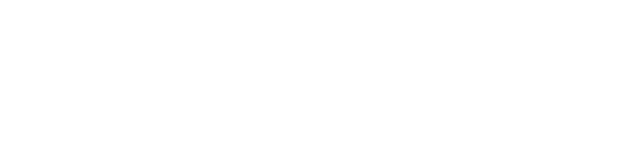
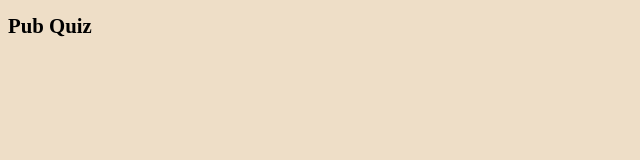
Before and after one commit to julianbohm/Pub-Quiz, a plain HTML site: page index.html in a window 1280 px wide. Shown: the whole page, without its empty margins (0-640 px from the left). Drawn offline with Linux system fonts and the light colour scheme.

Commit message:
create game page with basic structure and div with buttons

```diff
--- a/assets/css/style.css
+++ b/assets/css/style.css
@@ -0,0 +1,4 @@
+:root {
+    background-color: rgb(238, 222, 199);
+    font-size: 65%;
+}
--- a/index.html
+++ b/index.html
@@ -11,6 +11,16 @@
 <link rel="manifest" href="/site.webmanifest">
 </head>
 <body>
+    <div class="container">
+        <div id="wapper">
+            <h1>Pub Quiz</h1>
+
+
+
+
+
+        </div>
+    </div>
 
 </body>
 </html>
```
Also changed, not shown: game.html (added).
